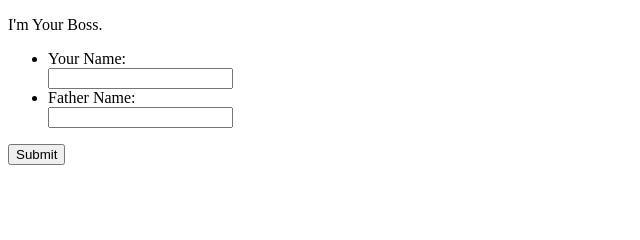
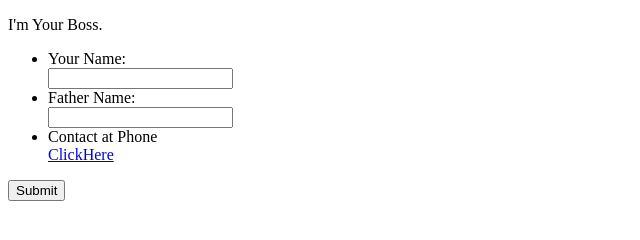
Before and after one commit to Chandan265/Home, a plain HTML site: page index.html in a window 1280 px wide. Shown: the whole page, without its empty margins (0-640 px from the left). Drawn offline with Linux system fonts and the light colour scheme.

```diff
--- a/index.html
+++ b/index.html
@@ -13,6 +13,8 @@
           <input type="text" name="" value="">
           <li>Father Name:</li>
           <input type="text" name="" value="">
+          <li>Contact at Phone</li>
+        <a href="https://www.w3schools.com/git/exercise.asp?filename=exercise_ignore4">ClickHere</a>
         </ul>
         <button type="submit" name="button">Submit</button>
       </table>
```
Also changed, not shown: logs/this.log.txt (added), 1 other file.
